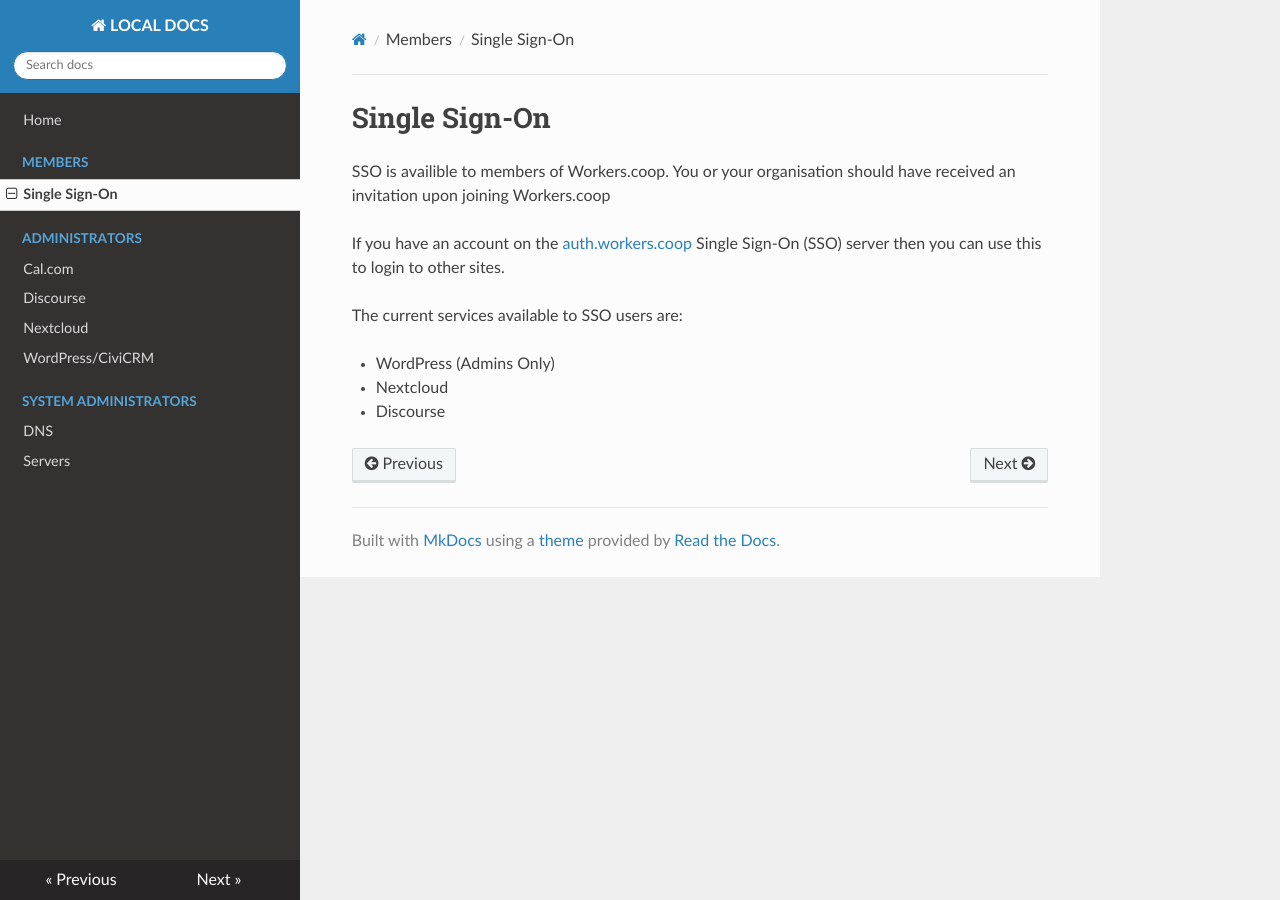
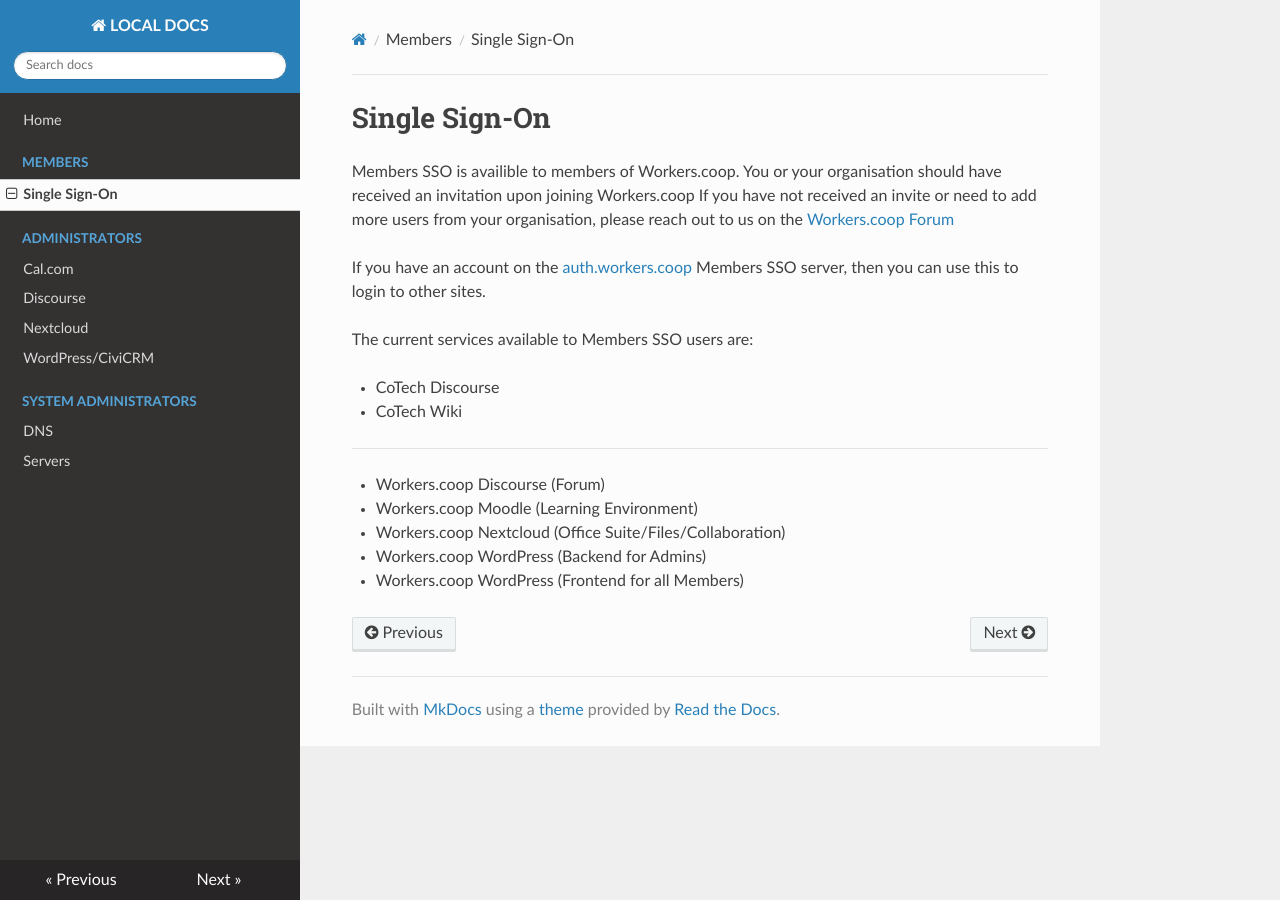
Before and after one commit to workers-coop/docs, an MkDocs documentation site: the page built from docs/members/sso.md, in a window 1280 px wide. Built offline with MkDocs 1.6.1, drawn with Linux system fonts in a browser that asks for light colours; nearby versions of some CDN libraries.

Commit message:
Edit sso.md

```diff
--- a/docs/members/sso.md
+++ b/docs/members/sso.md
@@ -1,14 +1,22 @@
 Single Sign-On
 ==============
 
-SSO is availible to members of Workers.coop.
+Members SSO is availible to members of Workers.coop.
 You or your organisation should have received an invitation upon joining Workers.coop
+If you have not received an invite or need to add more users from your organisation, please reach out to us on the [Workers.coop Forum](https://forum.workers.coop)
 
 If you have an account on the [auth.workers.coop](https://auth.workers.coop/)
-Single Sign-On (SSO) server then you can use this to login to other sites.
+Members SSO server, then you can use this to login to other sites.
 
-The current services available to SSO users are:
+The current services available to Members SSO users are:
 
-- WordPress (Admins Only)
-- Nextcloud
-- Discourse
+- CoTech Discourse
+- CoTech Wiki
+
+-------------------------
+
+- Workers.coop Discourse (Forum)
+- Workers.coop Moodle (Learning Environment)
+- Workers.coop Nextcloud (Office Suite/Files/Collaboration)
+- Workers.coop WordPress (Backend for Admins)
+- Workers.coop WordPress (Frontend for all Members)
```
